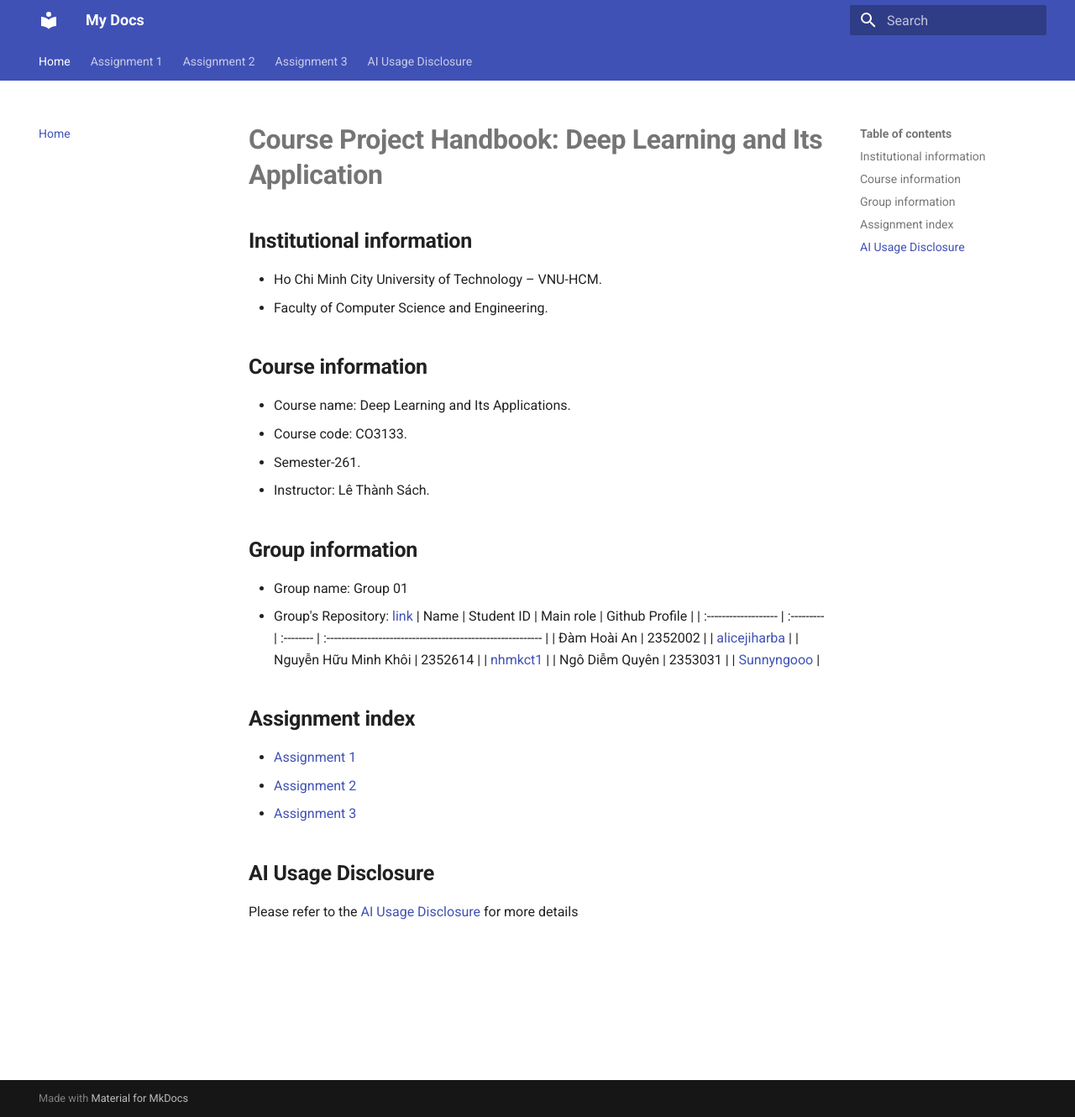
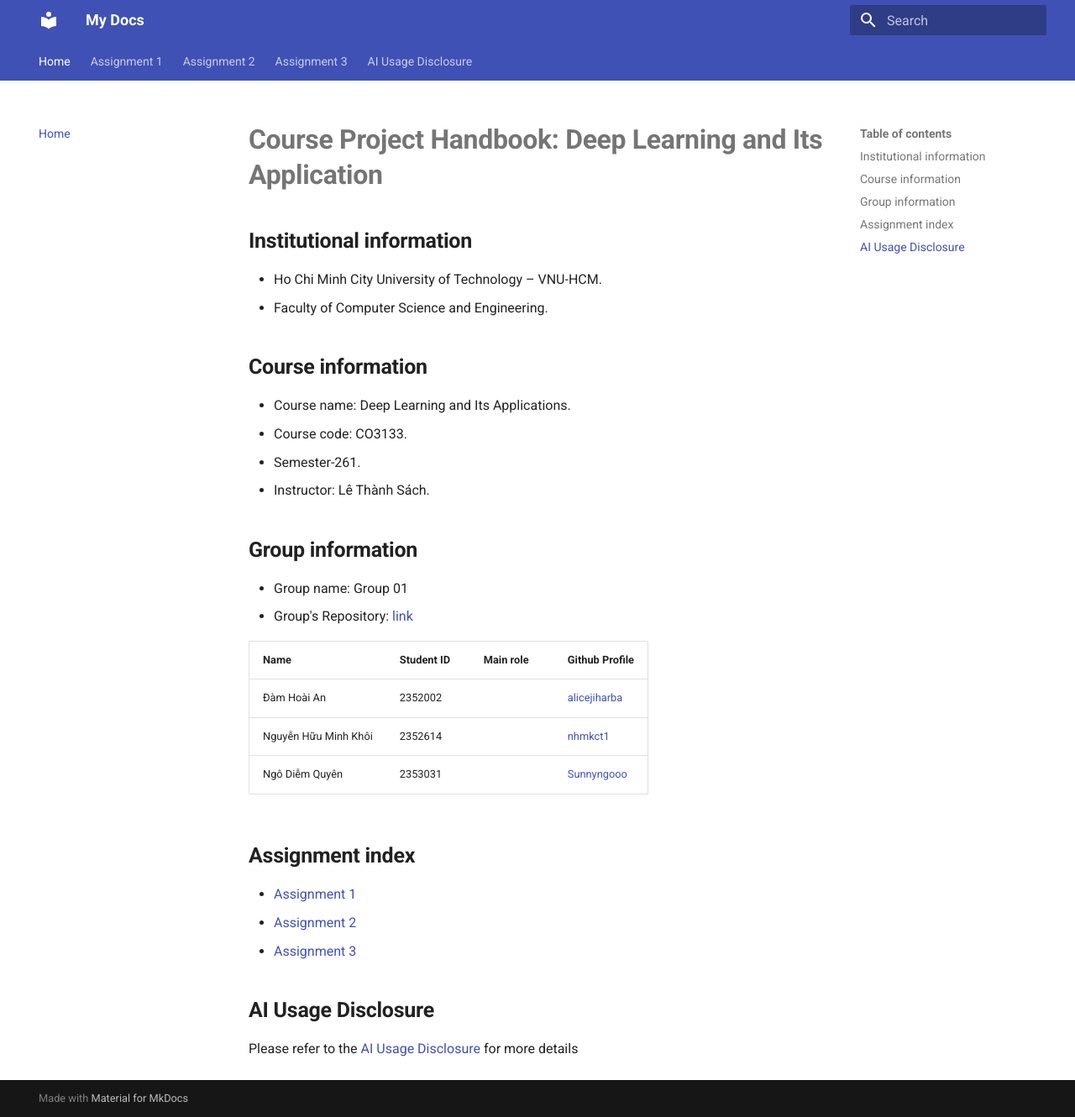
Before and after one commit to Sunnyngooo/CO3133_Group05_Assignment, an MkDocs documentation site: the page built from docs/index.md, in a window 1280 px wide and 1330 px high. Shown: the whole window at 84% size. Built offline with MkDocs 1.6.1 and Material for MkDocs 9.7.7, drawn with Linux system fonts in a browser that asks for light colours.

Commit message:
fix: adjust the format for the information group's table

```diff
--- a/docs/index.md
+++ b/docs/index.md
@@ -16,11 +16,12 @@
 
 - Group name: Group 01
 - Group's Repository: [link](https://github.com/Sunnyngooo/CO3133_Group05_Assignment.git)
-  | Name | Student ID | Main role | Github Profile |
-  | :------------------- | :--------- | :-------- | :---------------------------------------------------------- |
-  | Đàm Hoài An | 2352002 | | [alicejiharba](https://github.com/alicejiharba){: target="\_blank"} |
-  | Nguyễn Hữu Minh Khôi | 2352614 | | [nhmkct1](https://github.com/nhmkct1){: target="\_blank"} |
-  | Ngô Diễm Quyên | 2353031 | | [Sunnyngooo](https://github.com/Sunnyngooo){: target="\_blank"} |
+
+  | Name                 | Student ID | Main role | Github Profile                                                      |
+  | :------------------- | :--------- | :-------- | :------------------------------------------------------------------ |
+  | Đàm Hoài An          | 2352002    |           | [alicejiharba](https://github.com/alicejiharba){: target="\_blank"} |
+  | Nguyễn Hữu Minh Khôi | 2352614    |           | [nhmkct1](https://github.com/nhmkct1){: target="\_blank"}           |
+  | Ngô Diễm Quyên       | 2353031    |           | [Sunnyngooo](https://github.com/Sunnyngooo){: target="\_blank"}     |
 
 ## **Assignment index**
 
```
